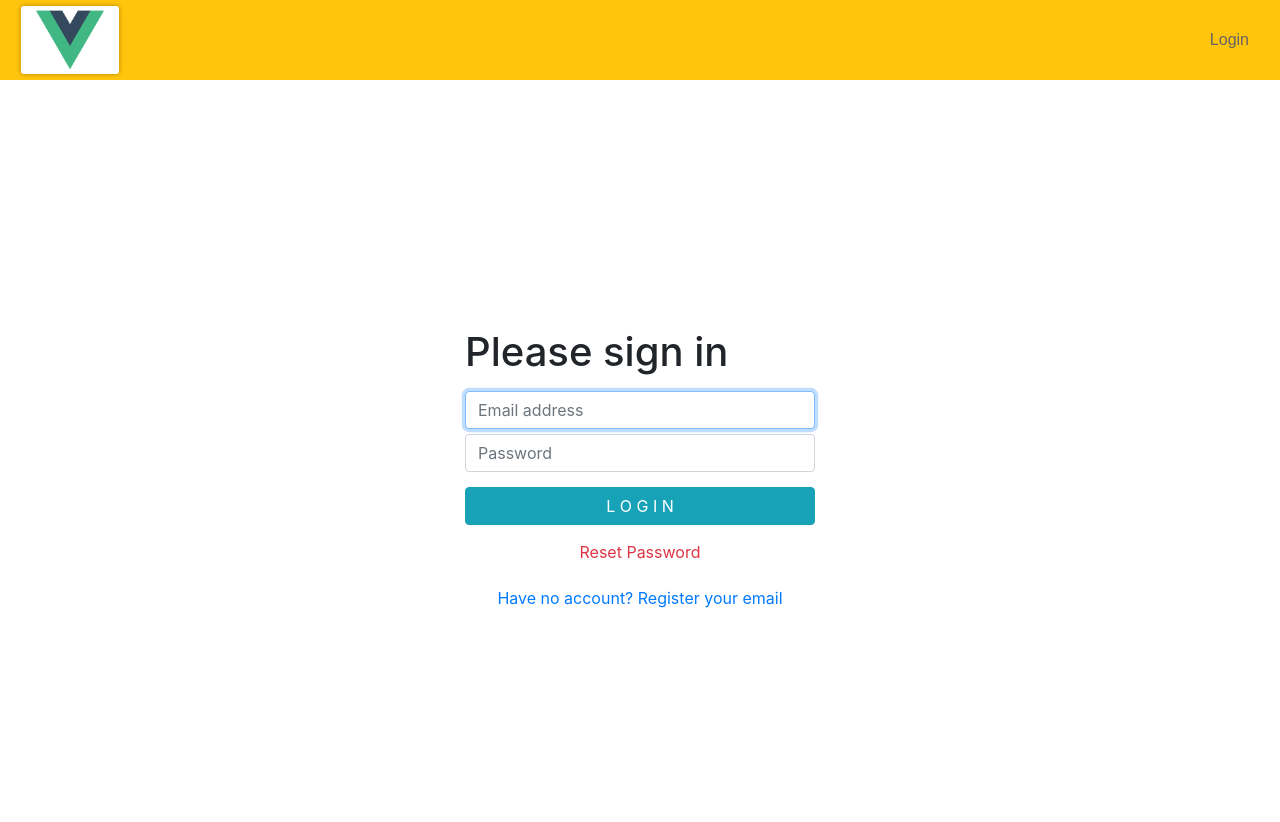
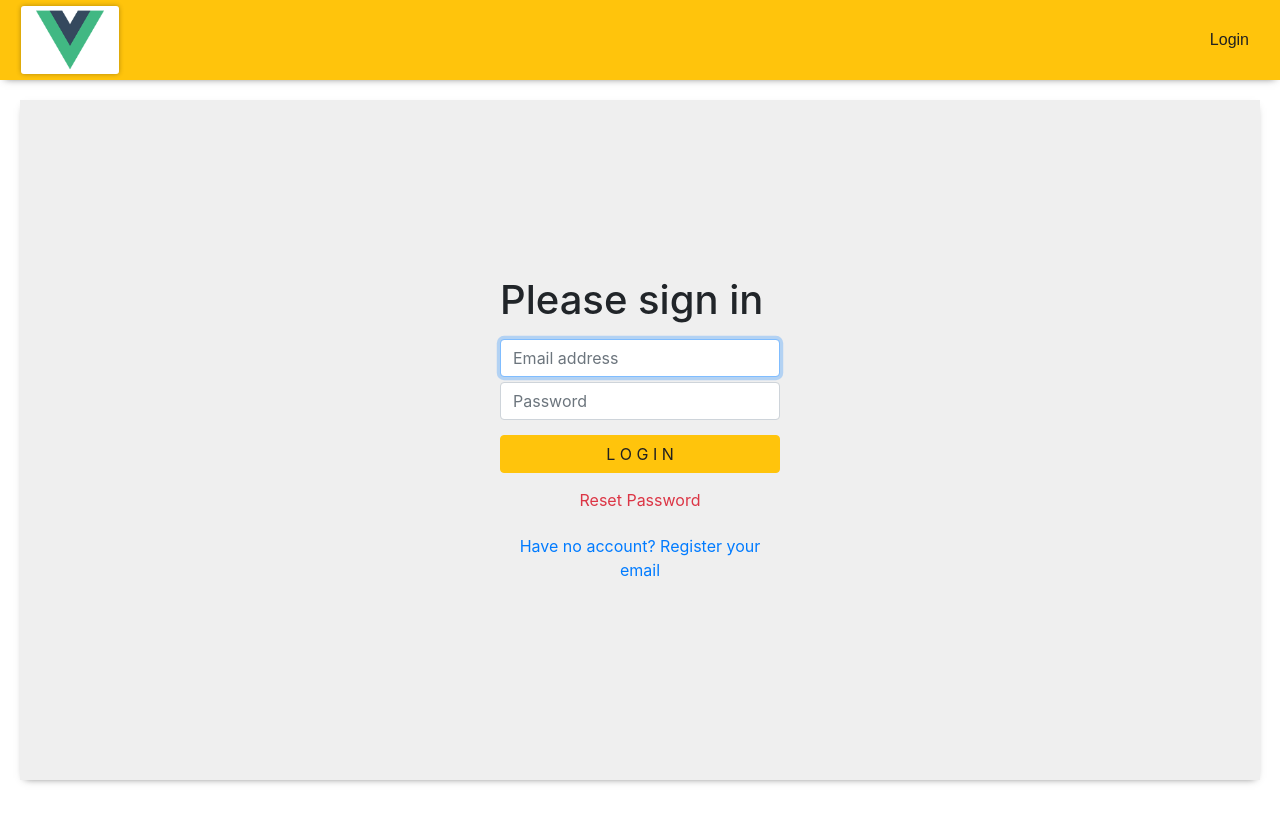
Before and after one commit to alansarluv/superkid-client, a Vue app: page /login in a window 1280 px wide. Shown: the top 822 px of the page. After the commit the page ends 800 px from the top, so only its background shows below. Built offline with nearby package versions, Linux system fonts and the light colour scheme.

Commit message:
setup UI for auth pages

```diff
--- a/src/App.vue
+++ b/src/App.vue
@@ -22,6 +22,17 @@
 
   main {
     min-height: calc(100vh - 170px);
+    .container-100vh {
+      min-height: calc(100vh - 120px);
+      background-color: #efefef;
+      margin: 20px;
+      width: auto;
+      max-width: unset;
+      box-shadow: 0 3px 8px -5px #555;
+      -webkit-box-shadow: 0 3px 8px -5px #555;
+      -moz-box-shadow: 0 3px 8px -5px #555;
+
+    }
   }
 
   .wrapper-center {
--- a/src/components/auth/Login.vue
+++ b/src/components/auth/Login.vue
@@ -1,7 +1,7 @@
 <template>
-  <div class="container">
+  <div class="container container-100vh">
     <div class="row min100vh align-items-center justify-content-md-center">
-      <div class="col col-md-6 col-lg-4">
+      <div class="col col-md-6 col-lg-3">
         <form @submit.prevent="onSubmit" class="form-center mb15">
           <h1 class="mb15">Please sign in</h1>
           <input
@@ -50,3 +50,20 @@
     }
   }
 </script>
+<style lang="scss" scoped>
+  .min100vh {
+    min-height: calc(100vh - 120px);
+  }
+  .btn.btn-info {
+    background-color: #ffc40c;
+    border-color: #ffc40c;
+    color: #212121;
+    transition: all .3s;
+    -webkit-transition: all .3s;
+    -moz-transition: all .3s;
+    &:hover {
+      background-color: #212121;
+      color: #ffbc41;
+    }
+  }
+</style>
--- a/src/components/auth/Reset.vue
+++ b/src/components/auth/Reset.vue
@@ -1,7 +1,7 @@
 <template>
-  <div class="container">
+  <div class="container container-100vh">
     <div class="row min100vh align-items-center justify-content-md-center">
-      <div class="col col-md-6 col-lg-4">
+      <div class="col col-md-6 col-lg-3">
         <form action="/reset" class="form-center mb15" method="POST">
           <h1 class="mb15">Reset Password</h1>
           <input
@@ -19,3 +19,20 @@
     </div>
   </div>
 </template>
+<style lang="scss" scoped>
+  .min100vh {
+    min-height: calc(100vh - 120px);
+  }
+  .btn.btn-info {
+    background-color: #ffc40c;
+    border-color: #ffc40c;
+    color: #212121;
+    transition: all .3s;
+    -webkit-transition: all .3s;
+    -moz-transition: all .3s;
+    &:hover {
+      background-color: #212121;
+      color: #ffbc41;
+    }
+  }
+</style>
--- a/src/components/auth/Signup.vue
+++ b/src/components/auth/Signup.vue
@@ -1,7 +1,7 @@
 <template>
-  <div class="container">
+  <div class="container container-100vh">
     <div class="row min100vh align-items-center justify-content-md-center">
-      <div class="col col-md-6 col-lg-4">
+      <div class="col col-md-6 col-lg-3">
         <form @submit.prevent="onSubmit" class="form-center is-register-form">
           <h3 class="mb15 text-center">Register</h3>
           <input
@@ -57,3 +57,20 @@
     }
   }
 </script>
+<style lang="scss" scoped>
+  .min100vh {
+    min-height: calc(100vh - 120px);
+  }
+  .btn.btn-info {
+    background-color: #ffc40c;
+    border-color: #ffc40c;
+    color: #212121;
+    transition: all .3s;
+    -webkit-transition: all .3s;
+    -moz-transition: all .3s;
+    &:hover {
+      background-color: #212121;
+      color: #ffbc41;
+    }
+  }
+</style>
--- a/src/components/partials/Navigation.vue
+++ b/src/components/partials/Navigation.vue
@@ -47,10 +47,13 @@
     width: 100%;
     height: 80px;
     overflow: hidden;
-    position: sticky;
+    position: relative;
     top: 0;
     left: 0;
     box-sizing: border-box;
+    box-shadow: 0 3px 8px -5px #555;
+    -webkit-box-shadow: 0 3px 8px -5px #555;
+    -moz-box-shadow: 0 3px 8px -5px #555;
     z-index: 2;
 
     &::after {
@@ -107,8 +110,10 @@
             padding: 12px 16px;
             display: inline-block;
             text-decoration: none;
-            color: #676262;
+            color: #212121;
+            cursor: pointer;
             font-family: sans-serif;
+            font-weight: normal;
             position: relative;
             top: 50%;
             border-bottom: 0px solid #e89963;
@@ -120,7 +125,7 @@
             -webkit-transition: all .3s;
 
             &:hover {
-              border-bottom: 3px solid #e89963;
+              font-weight: bold;
             }
           }
 
@@ -128,7 +133,7 @@
             padding: 12px 16px;
             display: inline-block;
             text-decoration: none;
-            color: #676262;
+            color: #212121;
             font-family: sans-serif;
             position: relative;
             top: 50%;
```
